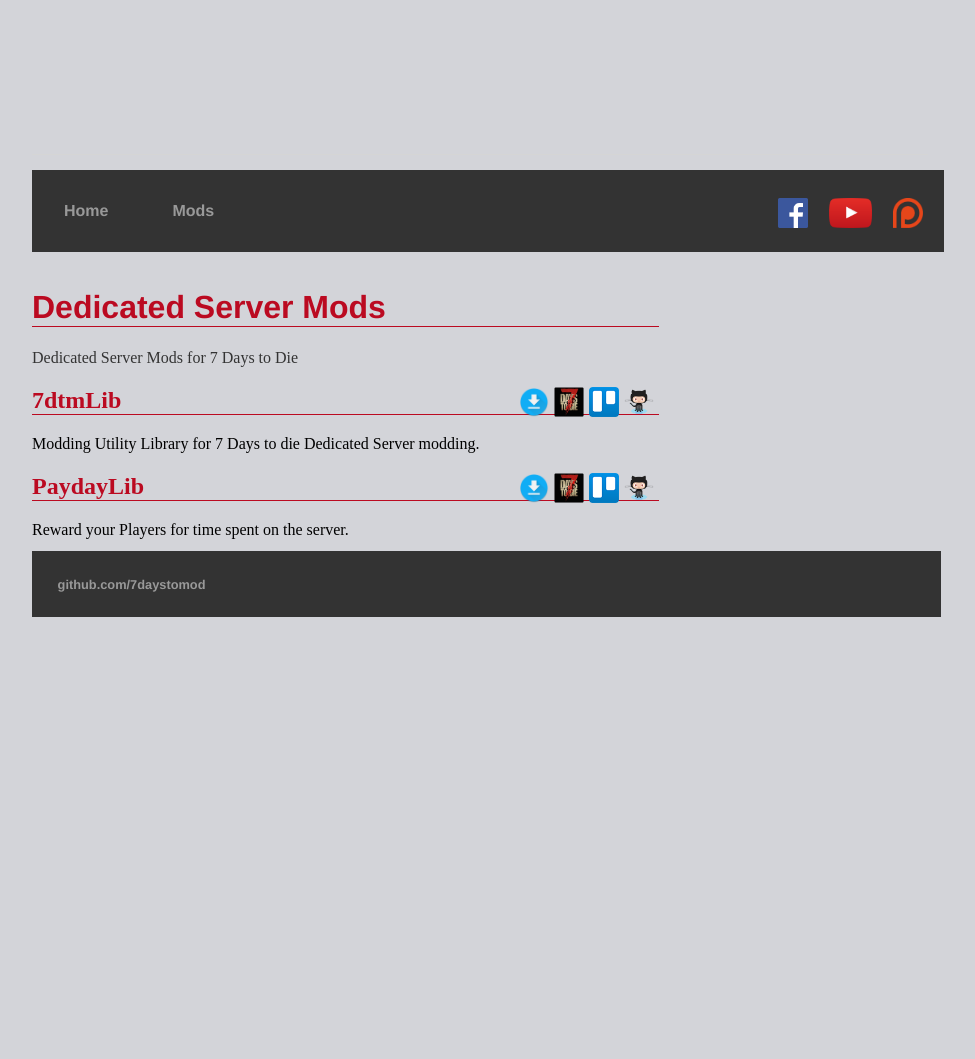
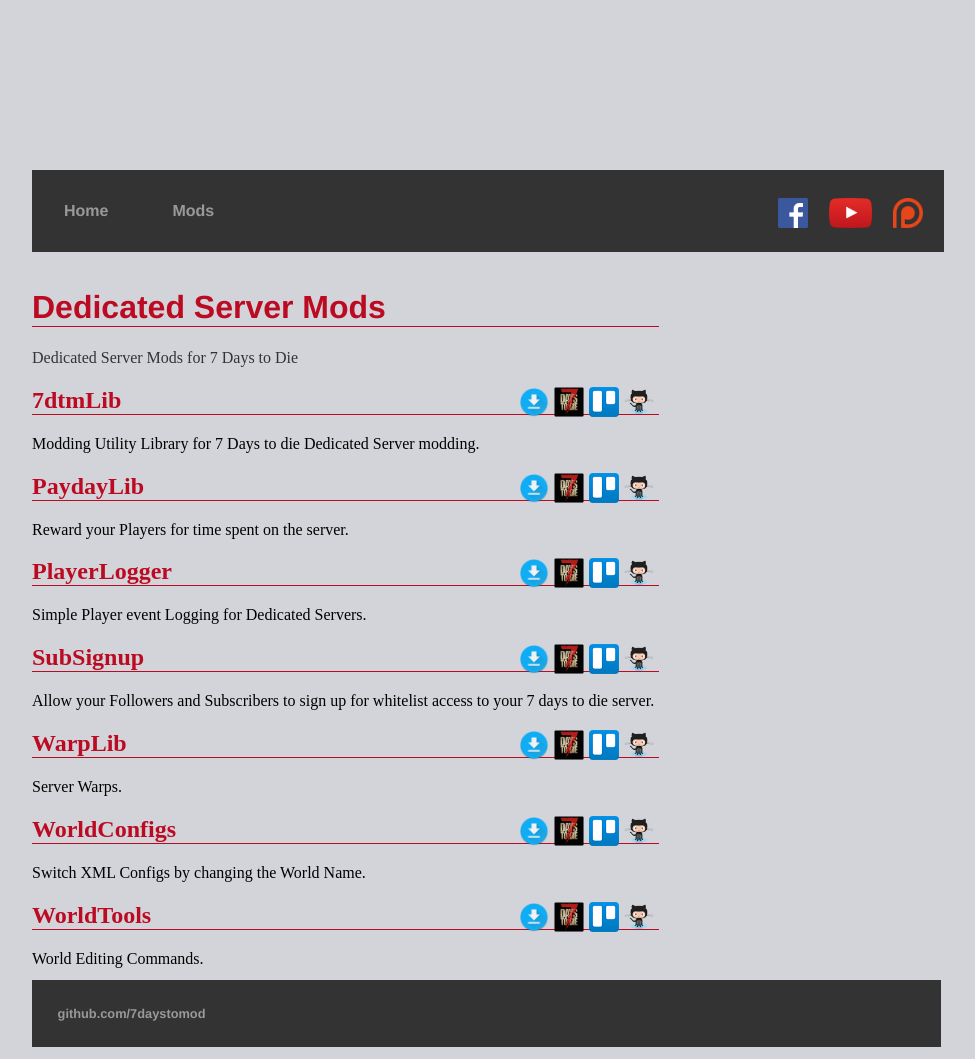
Before and after one commit to 7DaysToMod/7daystomod.github.io, a Jekyll site: the page built from mods/index.html, in a window 1280 px wide. Shown: the whole page, without its empty margins (160-1135 px from the left). Built offline with Jekyll 4.4.1, drawn with Linux system fonts in a browser that asks for light colours; before the commit the page ends 900 px from its top, so only the background shows below that.

Commit message:
added other mods

```diff
--- a/mods/index.html
+++ b/mods/index.html
@@ -62,4 +62,151 @@ title: 7DaysToMod - Dedicated Server Mods
 			Reward your Players for time spent on the server.
 		</span>
 	</div>
+
+	<div class="moditem">
+		<ul style="list-style: none;">
+			<li class="link-toolbar-right">
+				<a href="https://github.com/7DaysToMod/playerlogger" class="social-icon" target="_blank" title="View on Github">
+					<img src="/images/Octocat.png" height="30">
+				</a>
+			</li>
+			<li class="link-toolbar-right">
+				<a href="https://trello.com/b/yYcV165k/playerlogger" class="social-icon" target="_blank" title="TODO List on Trello">
+					<img src="/images/trello.png" height="30">
+				</a>
+			</li>
+			<li class="link-toolbar-right">
+				<a href="http://7daystodie.com/forums/" class="social-icon" target="_blank" title="7DaysToDie.com Forum Post">
+					<img src="/images/placeholder_small.png" height="30">
+				</a>
+			</li>
+			<li class="link-toolbar-right">
+				<a href="https://github.com/7DaysToMod/playerlogger/releases" class="social-icon" target="_blank" title="Downloads">
+					<img src="/images/download.png" height="30">
+				</a>
+			</li>
+		</ul>
+		<h2>PlayerLogger</h2>
+		<span>
+			Simple Player event Logging for Dedicated Servers.
+		</span>
+	</div>
+
+	<div class="moditem">
+		<ul style="list-style: none;">
+			<li class="link-toolbar-right">
+				<a href="https://github.com/7DaysToMod/SubSignup" class="social-icon" target="_blank" title="View on Github">
+					<img src="/images/Octocat.png" height="30">
+				</a>
+			</li>
+			<li class="link-toolbar-right">
+				<a href="https://trello.com/b/yYcV165k/subsignup" class="social-icon" target="_blank" title="TODO List on Trello">
+					<img src="/images/trello.png" height="30">
+				</a>
+			</li>
+			<li class="link-toolbar-right">
+				<a href="http://7daystodie.com/forums/" class="social-icon" target="_blank" title="7DaysToDie.com Forum Post">
+					<img src="/images/placeholder_small.png" height="30">
+				</a>
+			</li>
+			<li class="link-toolbar-right">
+				<a href="https://github.com/7DaysToMod/SubSignup/releases" class="social-icon" target="_blank" title="Downloads">
+					<img src="/images/download.png" height="30">
+				</a>
+			</li>
+		</ul>
+		<h2>SubSignup</h2>
+		<span>
+			Allow your Followers and Subscribers to sign up for whitelist access to your 7 days to die server.
+		</span>
+	</div>
+
+	<div class="moditem">
+		<ul style="list-style: none;">
+			<li class="link-toolbar-right">
+				<a href="https://github.com/7DaysToMod/warplib" class="social-icon" target="_blank" title="View on Github">
+					<img src="/images/Octocat.png" height="30">
+				</a>
+			</li>
+			<li class="link-toolbar-right">
+				<a href="https://trello.com/b/yYcV165k/warplib" class="social-icon" target="_blank" title="TODO List on Trello">
+					<img src="/images/trello.png" height="30">
+				</a>
+			</li>
+			<li class="link-toolbar-right">
+				<a href="http://7daystodie.com/forums/" class="social-icon" target="_blank" title="7DaysToDie.com Forum Post">
+					<img src="/images/placeholder_small.png" height="30">
+				</a>
+			</li>
+			<li class="link-toolbar-right">
+				<a href="https://github.com/7DaysToMod/warplib/releases" class="social-icon" target="_blank" title="Downloads">
+					<img src="/images/download.png" height="30">
+				</a>
+			</li>
+		</ul>
+		<h2>WarpLib</h2>
+		<span>
+			Server Warps.
+		</span>
+	</div>
+
+	<div class="moditem">
+		<ul style="list-style: none;">
+			<li class="link-toolbar-right">
+				<a href="https://github.com/7DaysToMod/worldconfigs" class="social-icon" target="_blank" title="View on Github">
+					<img src="/images/Octocat.png" height="30">
+				</a>
+			</li>
+			<li class="link-toolbar-right">
+				<a href="https://trello.com/b/yYcV165k/worldconfigs" class="social-icon" target="_blank" title="TODO List on Trello">
+					<img src="/images/trello.png" height="30">
+				</a>
+			</li>
+			<li class="link-toolbar-right">
+				<a href="http://7daystodie.com/forums/" class="social-icon" target="_blank" title="7DaysToDie.com Forum Post">
+					<img src="/images/placeholder_small.png" height="30">
+				</a>
+			</li>
+			<li class="link-toolbar-right">
+				<a href="https://github.com/7DaysToMod/worldconfigs/releases" class="social-icon" target="_blank" title="Downloads">
+					<img src="/images/download.png" height="30">
+				</a>
+			</li>
+		</ul>
+		<h2>WorldConfigs</h2>
+		<span>
+			Switch XML Configs by changing the World Name.
+		</span>
+	</div>
+
+	<div class="moditem">
+		<ul style="list-style: none;">
+			<li class="link-toolbar-right">
+				<a href="https://github.com/7DaysToMod/worldtools" class="social-icon" target="_blank" title="View on Github">
+					<img src="/images/Octocat.png" height="30">
+				</a>
+			</li>
+			<li class="link-toolbar-right">
+				<a href="https://trello.com/b/yYcV165k/worldtools" class="social-icon" target="_blank" title="TODO List on Trello">
+					<img src="/images/trello.png" height="30">
+				</a>
+			</li>
+			<li class="link-toolbar-right">
+				<a href="http://7daystodie.com/forums/" class="social-icon" target="_blank" title="7DaysToDie.com Forum Post">
+					<img src="/images/placeholder_small.png" height="30">
+				</a>
+			</li>
+			<li class="link-toolbar-right">
+				<a href="https://github.com/7DaysToMod/worldtools/releases" class="social-icon" target="_blank" title="Downloads">
+					<img src="/images/download.png" height="30">
+				</a>
+			</li>
+		</ul>
+		<h2>WorldTools</h2>
+		<span>
+			World Editing Commands.
+		</span>
+	</div>
+
+
 </div>
```
